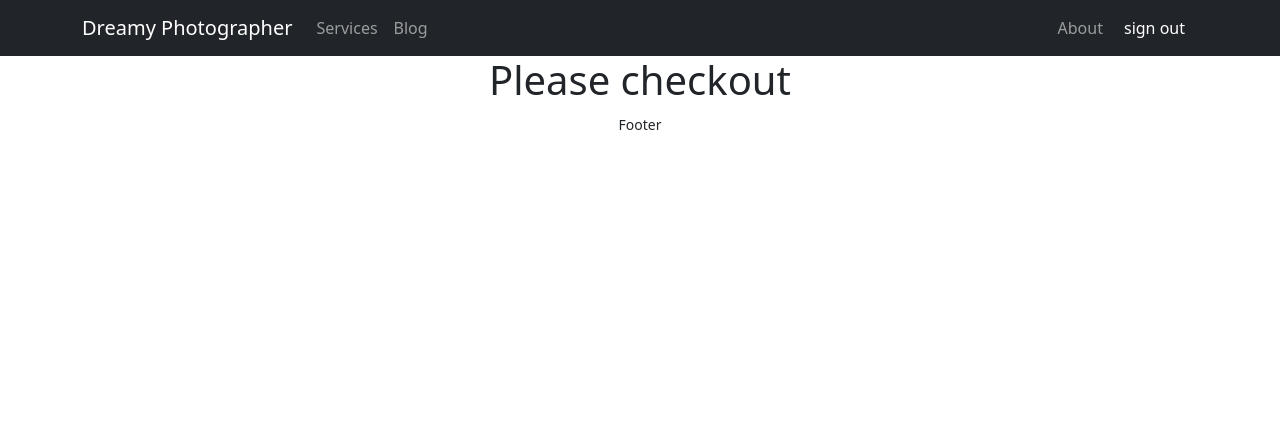
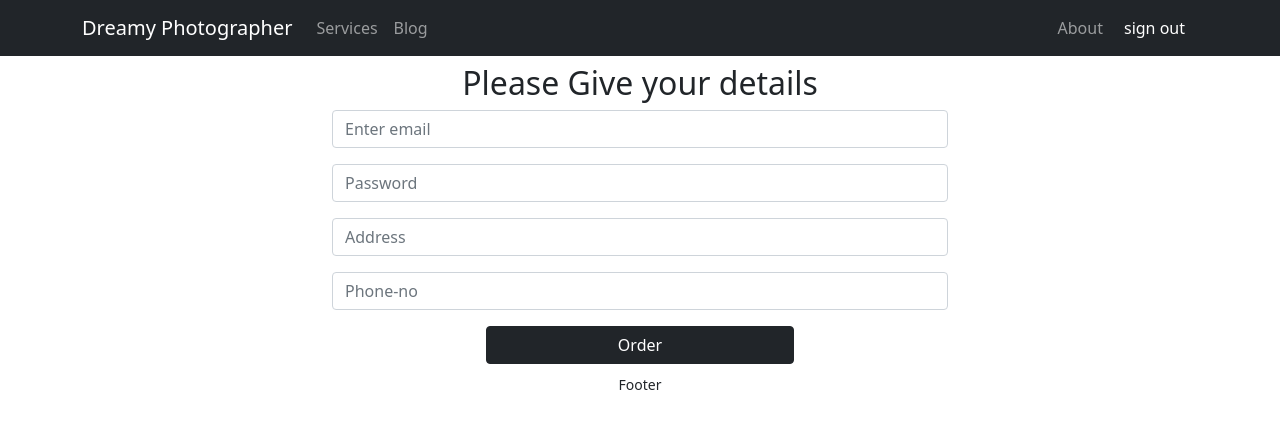
Before and after one commit to PROTTASAKARIM/assignment10-independent-service-provaider, a React (Create React App) app: page /checkout in a window 1280 px wide. Shown: the top 428 px of the page. Built offline with nearby package versions, Linux system fonts and the light colour scheme; no server answers; sample sign-in values are in the browser's storage; the HTML template or start-up script is replaced by a standard one.

Commit message:
checkout page done

```diff
--- a/src/App.js
+++ b/src/App.js
@@ -12,6 +12,7 @@ import Login from './Pages/LogIn/Login/Login';
 import Register from './Pages/LogIn/Register/Register';
 import NotFound from './Pages/NotFound/NotFound';
 import Blog from './Pages/Blogs/Blog';
+import ThankYou from './Pages/ThankYou/ThankYou';
 
 function App() {
   return (
@@ -31,6 +32,7 @@ function App() {
             <CheckOut></CheckOut>
           </RequireAuth>
         }></Route>
+        <Route path='/thankyou' element={<ThankYou></ThankYou>}></Route>
         <Route path='*' element={<NotFound></NotFound>}></Route>
 
       </Routes>
--- a/src/Pages/CheckOut/CheckOut.js
+++ b/src/Pages/CheckOut/CheckOut.js
@@ -1,9 +1,41 @@
-import React from 'react';
+import React, { useRef } from 'react';
+import { Button, Form } from 'react-bootstrap';
+import { Link } from 'react-router-dom';
+import ThankYou from '../ThankYou/ThankYou';
 
 const CheckOut = () => {
+    const emailRef = useRef();
+    const passwordRef = useRef();
+    const addressRef = useRef();
+    const handleSubmit = () => {
+
+    }
+
     return (
         <div>
-            <h1>Please checkout</h1>
+            <div className='container w-50 mx-auto'>
+                <h2 className='text-dark text-center mt-2'>Please Give your details</h2>
+                <Form onSubmit={handleSubmit}>
+                    <Form.Group className="mb-3" controlId="formBasicEmail">
+                        <Form.Control ref={emailRef} type="email" placeholder="Enter email" required />
+                    </Form.Group>
+                    <Form.Group className="mb-3" controlId="formBasicPassword">
+                        <Form.Control ref={passwordRef} type="password" placeholder="Password" required />
+                    </Form.Group>
+                    <Form.Group className="mb-3" controlId="formBasicAddress">
+                        <Form.Control ref={addressRef} type="text" placeholder="Address" required />
+                    </Form.Group>
+                    <Form.Group className="mb-3" controlId="formBasicPhone">
+                        <Form.Control ref={addressRef} type="number" placeholder="Phone-no" required />
+                    </Form.Group>
+                    <Button variant="dark w-50 mx-auto d-block mb-2" type="submit">
+                        Order
+                    </Button>
+                </Form>
+
+
+
+            </div>
         </div>
     );
 };
--- a/src/Pages/LogIn/Login/Login.js
+++ b/src/Pages/LogIn/Login/Login.js
@@ -2,7 +2,7 @@ import React, { useRef } from 'react';
 import { Button, Form } from 'react-bootstrap';
 import { useSendPasswordResetEmail, useSignInWithEmailAndPassword } from 'react-firebase-hooks/auth';
 import { Link, useLocation, useNavigate } from 'react-router-dom';
-import { toast } from 'react-toastify';
+import { ToastContainer, toast } from 'react-toastify';
 import auth from '../../../firebase.init';
 import Loading from '../../Shared/Loading/Loading';
 import SocialSignIN from '../SocialSignIN/SocialSignIN';
@@ -77,9 +77,9 @@ const Login = () => {
             {errorElement}
             <p>New to Our website? <Link to="/register" className='text-primary pe-auto text-decoration-none' onClick={navigateRegister}>Please Register</Link> </p>
             <p>Forget Password? <button className='btn btn-link text-primary pe-auto text-decoration-none' onClick={resetPassword}>Reset Password</button> </p>
-            {/* <SocialLogin></SocialLogin>
-            <ToastContainer /> */}
+
             <SocialSignIN></SocialSignIN>
+            <ToastContainer />
         </div>
     );
 };
--- a/src/Pages/LogIn/Register/Register.js
+++ b/src/Pages/LogIn/Register/Register.js
@@ -1,13 +1,15 @@
 import React, { useState } from 'react';
-import { useCreateUserWithEmailAndPassword, useUpdateProfile } from 'react-firebase-hooks/auth';
+import { useCreateUserWithEmailAndPassword } from 'react-firebase-hooks/auth';
 import { Link, useLocation, useNavigate } from 'react-router-dom';
 import auth from '../../../firebase.init';
 import Loading from '../../Shared/Loading/Loading';
 import SocialSignIN from '../SocialSignIN/SocialSignIN';
-import './Register.css'
+import './Register.css';
+
 
 const Register = () => {
     const [agree, setAgree] = useState(false);
+
 
     const [
         createUserWithEmailAndPassword,
@@ -15,7 +17,6 @@ const Register = () => {
         loading,
         error,
     ] = useCreateUserWithEmailAndPassword(auth, { sendEmailVerification: true });
-    // const [updateProfile, updating, updateError] = useUpdateProfile(auth);
 
     const navigate = useNavigate();
 
@@ -39,12 +40,10 @@ const Register = () => {
         const name = event.target.name.value;
         const email = event.target.email.value;
         const password = event.target.password.value;
+        await createUserWithEmailAndPassword(email, password);
 
 
-        await createUserWithEmailAndPassword(email, password);
-        // await updateProfile({ displayName: name });
-        console.log(email, password)
-        console.log('Updated profile');
+
         navigate(from, { replace: true });
     }
     return (
@@ -67,6 +66,7 @@ const Register = () => {
 
             <p>Already have an account? <Link to="/login" className='text-primary pe-auto text-decoration-none' onClick={navigateLogin}>Please Login</Link> </p>
             <SocialSignIN></SocialSignIN>
+
         </div>
     );
 };
--- /dev/null
+++ b/src/Pages/ThankYou/ThankYou.js
@@ -0,0 +1,11 @@
+import React from 'react';
+
+const ThankYou = () => {
+    return (
+        <div>
+            <h1>Thank you for choosing us</h1>
+        </div>
+    );
+};
+
+export default ThankYou;
```
